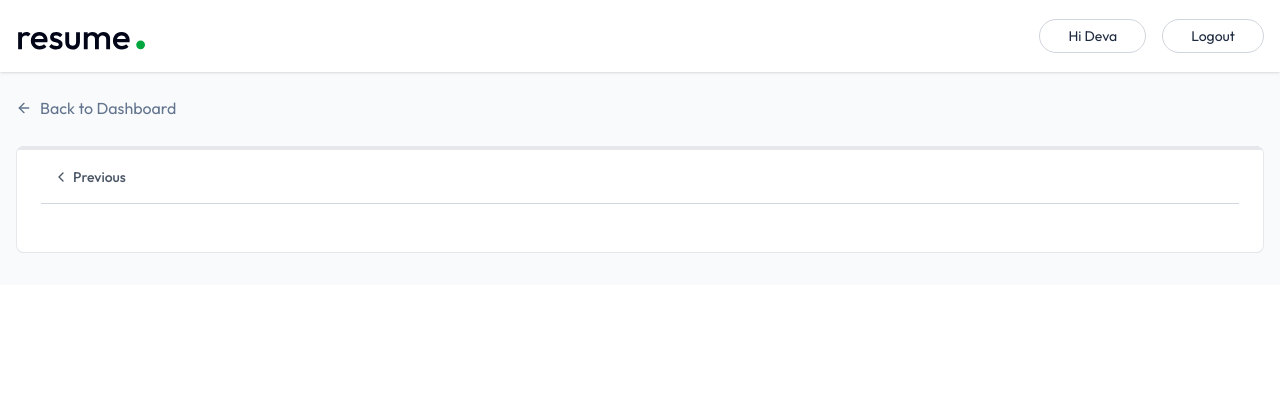
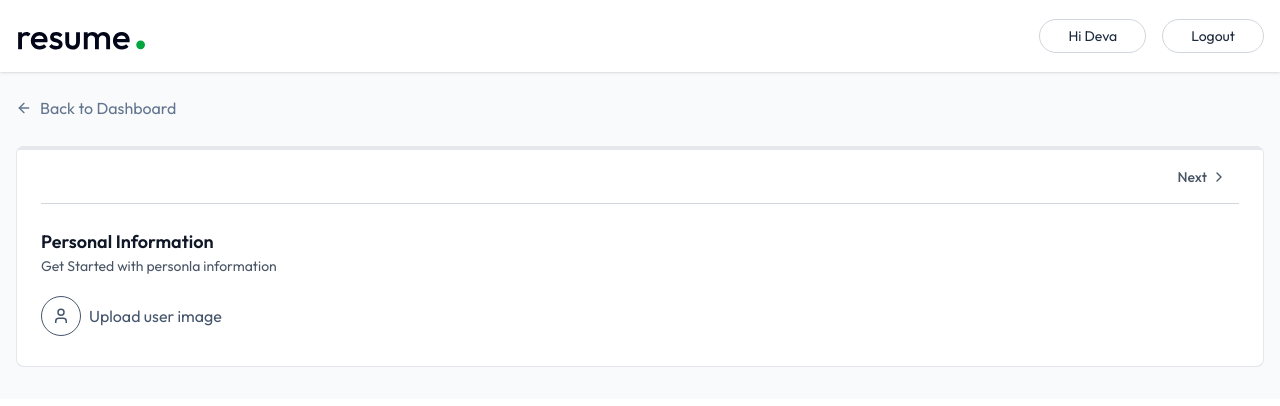
Before and after one commit to yokesh-1/ResuMate_AI, a React (Vite) app in the folder frontend/: page /app/builder/1 in a window 1280 px wide. Shown: the top 406 px of the page. Built offline with nearby package versions, Linux system fonts and the light colour scheme; the HTML template or start-up script is replaced by a standard one.

Commit message:
feat: add PersonalInfoForm component

```diff
--- /dev/null
+++ b/frontend/src/components/PersonalInfoForm.jsx
@@ -0,0 +1,53 @@
+import { User } from "lucide-react"
+
+const PersonalInfoForm = ({data, onChange, removeBackground, setRemoveBackground}) => {
+
+  const handleChange =(field,value)=>{
+    onChange({...data,[field]:value})
+  }
+  return (
+    <div>
+        <h3 className="text-lg font-semibold text-gray-900" >  Personal Information</h3>
+        <p  className="text-sm text-gray-600" > Get Started with personla information</p>
+        <div className="flex items-center gap-2">
+        <label>
+            {data.image ?(
+             <img  src={typeof data.image ==='string' ? data.image :URL.createObjectURL(data.image)} alt="user image"
+             className="w-16 h-16 rounded-full object-cover mt-5 ring ring-slate-300 hover:opacity-80"
+            />
+            ) : (
+            <div className="inline-flex items-center gap-2 mt-5 text-slate-600 hover:text-slate-700 cursor-pointer" >
+             <User className="size-10 p-2.5 border rounded-full" />
+             Upload user image
+            </div>
+          )}
+
+          <input
+            type="file"
+            accept="image/jpeg, image/png"
+            className="hidden"
+            onChange={(e) => handleChange("image", e.target.files[0])}
+          />
+
+        </label>
+                {typeof data.image === "object" && (
+          <div className="flex flex-col gap-1 pl-4 text-sm">
+            <p>Remove Background</p>
+            <label className="relative inline-flex items-center cursor-pointer text-gray-900 gap-3">
+              <input
+                type="checkbox"
+                className="sr-only peer"
+                onChange={() => setRemoveBackground((prev) => !prev)}
+                checked={removeBackground}
+              />
+              <div className="w-9 h-5 bg-slate-300 rounded-full peer peer-checked:bg-green-600 transition-colors duration-200"></div>
+              <span className="dot absolute left-1 top-1 w-3 h-3 bg-white rounded-full transition-transform duration-200 ease-in-out peer-checked:translate-x-4"></span>
+            </label>
+          </div>
+        )}
+        </div>
+    </div>
+  )
+}
+
+export default PersonalInfoForm
--- a/frontend/src/pages/ResumeBuilder.jsx
+++ b/frontend/src/pages/ResumeBuilder.jsx
@@ -1,10 +1,11 @@
-import  { React ,useEffect, useState } from 'react'
+import { React, useEffect, useState } from 'react'
 import { Link, useParams } from 'react-router-dom'
 import { dummyResumeData } from '../assets/assets'
-import {ArrowLeftIcon, User ,FileText,Briefcase,GraduationCap, FolderIcon,Sparkles, ChevronLeft } from 'lucide-react'
+import { ArrowLeftIcon, User, FileText, Briefcase, GraduationCap, FolderIcon, Sparkles, ChevronLeft, ChevronRight } from 'lucide-react'
+import PersonalInfoForm from '../components/PersonalInfoForm'
 const ResumeBuilder = () => {
 
-  const {resumeId} =useParams()
+  const { resumeId } = useParams()
 
   const [resumeData, setResumeData] = useState({
     _id: "",
@@ -20,18 +21,18 @@ const [resumeData, setResumeData] = useState({
     public: false,
   })
 
-  const loadExistingResume = async () =>{
-   const resume = dummyResumeData.find(resume => resume._id === resumeId )
-   if(resume){
+  const loadExistingResume = async () => {
+    const resume = dummyResumeData.find(resume => resume._id === resumeId)
+    if (resume) {
       setResumeData(resume)
-    document.title=resume.title
+      document.title = resume.title
     }
   }
 
-const [activeSectionIndex,setActiveSectionIndex] =useState(0);
-const [removeBackground,setRemoveBackground] =useState(false);
+  const [activeSectionIndex, setActiveSectionIndex] = useState(0);
+  const [removeBackground, setRemoveBackground] = useState(false);
 
-const sections =[
+  const sections = [
     { id: "personal", name: "Personal Info", icon: User },
     { id: "summary", name: "Summary", icon: FileText },
     { id: "experience", name: "Experience", icon: Briefcase },
@@ -40,11 +41,11 @@ const sections =[
     { id: "skills", name: "Skills", icon: Sparkles },
   ]
 
-const activeSection =sections[activeSectionIndex];
+  const activeSection = sections[activeSectionIndex];
 
-  useEffect(()=>{
+  useEffect(() => {
     loadExistingResume()
-  },[])
+  }, [])
   return (
     <div>
       <div className="max-w-7xl mx-auto px-4 py-6">
@@ -65,34 +66,43 @@ const activeSection =sections[activeSectionIndex];
               <hr
                 className="absolute top-0 left-0 h-1 bg-gradient-to-r from-green-500 to-green-600 border-none transition-all duration-2000"
                 style={{
-                  width: `${
-                    (activeSectionIndex * 100) / (sections.length - 1)
+                  width: `${(activeSectionIndex * 100) / (sections.length - 1)
                     }%`,
                 }}
               />
 
               {/* Section Navigation */}
               <div className="flex justify-between items-center mb-6 border-b border-gray-300 py-1">
+                <div>
+
+                </div>
                 <div className="flex items-center gap-2">
-                {activeSectionIndex !==0 && (
+                  {activeSectionIndex !== 0 && (
                     <button
-                  onClick={()=> setActiveSectionIndex((prevIndex)=> Math.max(prevIndex - 1 , 0))}
+                      onClick={() => setActiveSectionIndex((prevIndex) => Math.max(prevIndex - 1, 0))}
                       className="flex items-center gap-1 p-3 rounded-lg text-sm font-medium text-gray-600
-                  hover:bg-gray-50 transition-all" disabled={activeSectionIndex ===0 }>
+                  hover:bg-gray-50 transition-all" disabled={activeSectionIndex === 0}>
                       <ChevronLeft className="size-4" /> Previous
                     </button>
-                ) }
+                  )}
 
                   <button
-                  onClick={()=> setActiveSectionIndex((prevIndex)=> Math.min(prevIndex + 1 , sections.length-1 ))}
+                    onClick={() => setActiveSectionIndex((prevIndex) => Math.min(prevIndex + 1, sections.length - 1))}
                     className={`flex items-center gap-1 p-3 rounded-lg text-sm font-medium text-gray-600
-                    hover:bg-gray-50 transition-all ${ activeSectionIndex === sections.length - 1 && "opacity-50"}`
-                    }  disabled={activeSectionIndex ===0 }>
-                    <ChevronLeft className="size-4" /> Previous
+                    hover:bg-gray-50 transition-all ${activeSectionIndex === sections.length - 1 && 'opacity-50'}`
+                    } disabled={activeSectionIndex === sections.length -1}>Next
+                    <ChevronRight className="size-4" />
                   </button>
 
                 </div>
-              <div></div>
+              </div>
+ {/* Form Content */}
+              <div className="space-y-6" >
+                {activeSection.id==='personal' && (
+                <PersonalInfoForm  data={resumeData.personal_info} onChange={(data) =>setResumeData(prev=>({...prev,personal_info:data}))}
+                removeBackground={removeBackground} setRemoveBackground={setRemoveBackground}
+                />
+                )}
               </div>
             </div>
           </div>
```
Lines whose indentation alone changed are shown as unchanged.
